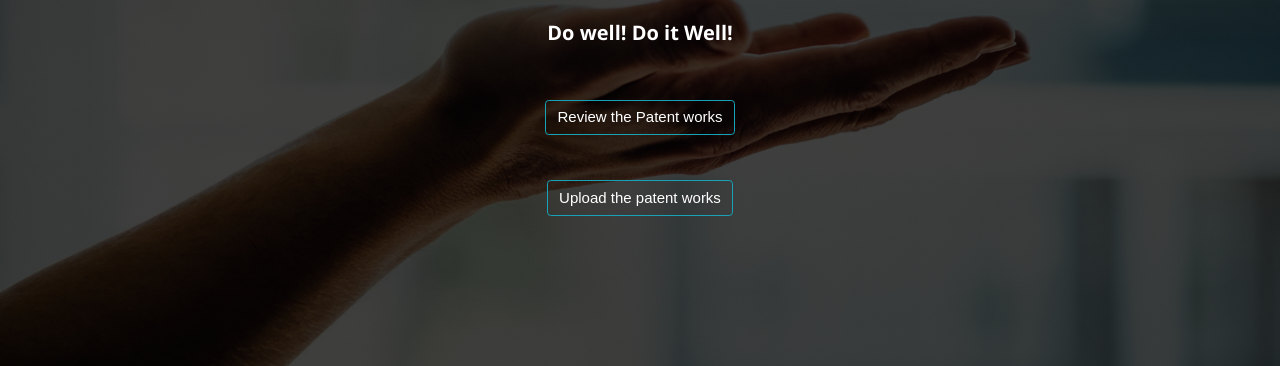
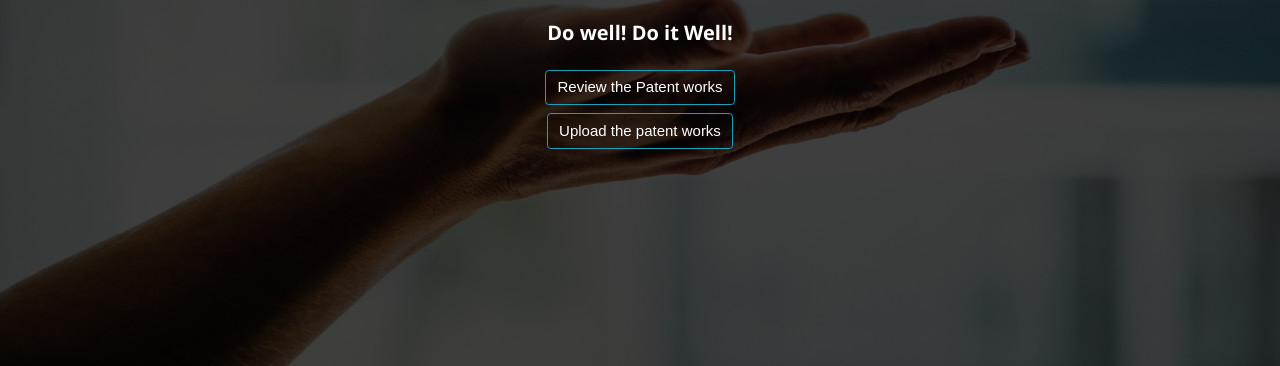
Before and after one commit to Madesh-07/NGN-SITE, a plain HTML site: page Patent.html in a window 1280 px wide. Shown: the part 434-800 px from the top of the page. Drawn offline with nearby package versions, Linux system fonts and the light colour scheme.

Commit message:
Update Patent.html

```diff
--- a/Patent.html
+++ b/Patent.html
@@ -29,8 +29,8 @@
         <div class="col-lg-12 welcome d-flex flex-column">
             <h1 class="text-center text-white font-weight-bolder">"The Best way to Measure Innovation is through patents"</h1>
             <h4 class="text-center text-white font-weight-bolder mt-4">Do well! Do it Well!</h4>
-            <button class="btn border-info mt-5 mx-auto">Review the Patent works</button>
-            <button class="btn border-info mt-5 mx-auto">Upload the patent works</button>
+            <button class="btn border-info mt-3 mx-auto">Review the Patent works</button>
+            <button class="btn border-info mt-2 mx-auto">Upload the patent works</button>
         </div>
     </header>
 
```
